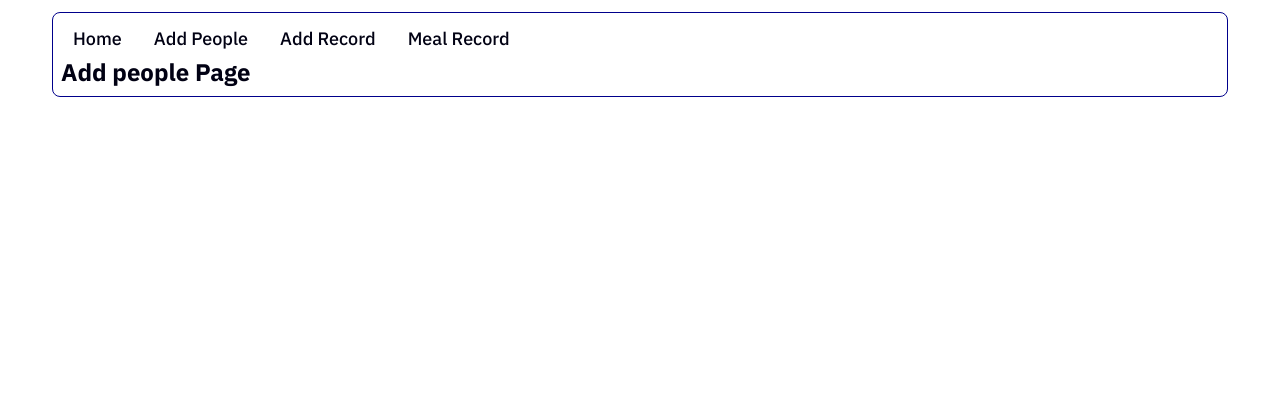
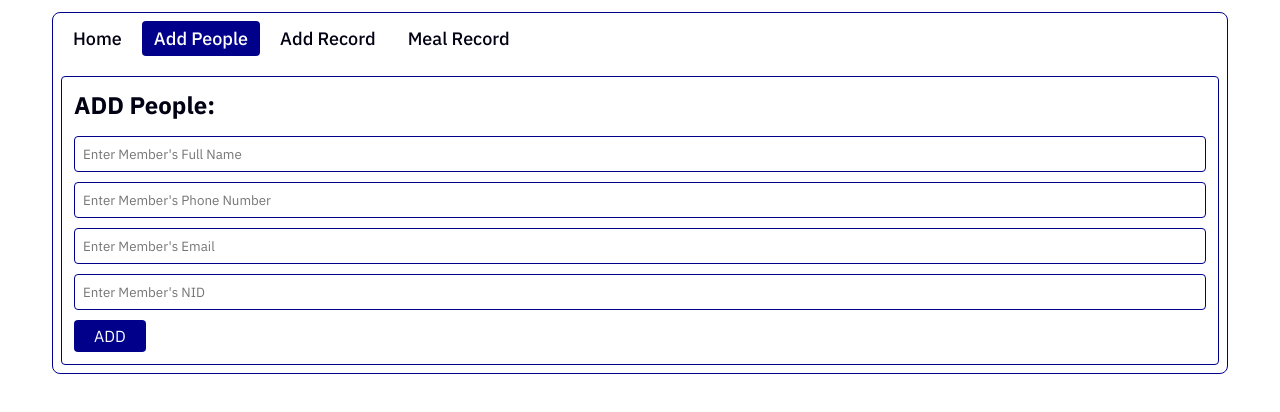
Before and after one commit to RahatSheikhLeon/cost-analysis-in-react, a React (Vite) app: page / in a window 1280 px wide. Both pictures are taken after a click on the item "Add People". Shown: the top 412 px of the page. Built offline with nearby package versions, Linux system fonts and the light colour scheme.

Commit message:
make input system

```diff
--- a/src/AddPeople.jsx
+++ b/src/AddPeople.jsx
@@ -1,7 +1,76 @@
-export function AddPeople({toggle}){
-    return(
+import { useState } from "react";
+
+export function AddPeople() {
+    const [memberInfo, setMemberInfo] = useState({
+        memberName: '',
+        memberPhone: '',
+        memberEmail: '',
+        memberNID: '',
+    });
+
+    const handleChange = (event) => {
+        const { name, value } = event.target;
+        setMemberInfo((prev) => ({ ...prev, [name]: value }));
+    };
+
+    const handleAdd = () => {
+        // Check if any field is empty
+        for (let index in memberInfo) {
+            if (!memberInfo[index]) {
+                alert(`Please enter ${key.replace("member", "")}`);
+                return;
+            }
+        }
+
+        console.log("New Member Added:", memberInfo);
+
+        // Clear input fields
+        setMemberInfo({
+            memberName: '',
+            memberPhone: '',
+            memberEmail: '',
+            memberNID: '',
+        });
+    };
+
+    return (
         <>
-        <h2>Add people Page</h2>
+            <h2>ADD People:</h2>
+            <form>
+                <input
+                    type="text"
+                    name="memberName"
+                    placeholder="Enter Member's Full Name"
+                    className="form-control"
+                    value={memberInfo.memberName}
+                    onChange={handleChange}
+                />
+                <input
+                    type="number"
+                    name="memberPhone"
+                    placeholder="Enter Member's Phone Number"
+                    className="form-control"
+                    value={memberInfo.memberPhone}
+                    onChange={handleChange}
+                />
+                <input
+                    type="email"
+                    name="memberEmail"
+                    placeholder="Enter Member's Email"
+                    className="form-control"
+                    value={memberInfo.memberEmail}
+                    onChange={handleChange}
+                />
+                <input
+                    type="number"
+                    name="memberNID"
+                    placeholder="Enter Member's NID"
+                    className="form-control"
+                    value={memberInfo.memberNID}
+                    onChange={handleChange}
+                />
+                <button type="button" onClick={handleAdd}>ADD</button>
+            </form>
         </>
-    )
+    );
 }
--- a/src/App.css
+++ b/src/App.css
@@ -4,6 +4,7 @@
   background-color: #fff;
   color: rgb(1, 1, 19);
   border-radius: 8px;
+
 }
 
 .feature-list{
@@ -22,3 +23,11 @@
   background-color: darkblue;
   color: #ffffff;
 }
+
+.form-control{
+  padding: 8px ;
+  border-radius: 4px;
+  width: 100%;
+  border: 1px solid darkblue;
+  margin-bottom: 10px;
+}
--- a/src/FeatureListItem.jsx
+++ b/src/FeatureListItem.jsx
@@ -1,14 +1,12 @@
 import { useState } from "react";
 
 export function FeatureListItem({ toggle,  setToggle }) {
-
-    const [isActive] = useState(1)
     return (
         <>
             <li className={`feature-list_item ${toggle === 1 ? 'active' : ''}`}onClick={() => setToggle(1)}>Home</li>
-            <li className="feature-list_item" onClick={() => setToggle(2)}>Add People</li>
-            <li className="feature-list_item" onClick={() => setToggle(3)}>Add Record</li>
-            <li className="feature-list_item" onClick={() => setToggle(4)}>Meal Record</li>
+            <li className={`feature-list_item ${toggle === 2 ? 'active' : ''}`} onClick={() => setToggle(2)}>Add People</li>
+            <li className={`feature-list_item ${toggle === 3 ? 'active' : ''}`} onClick={() => setToggle(3)}>Add Record</li>
+            <li className={`feature-list_item ${toggle === 4 ? 'active' : ''}`} onClick={() => setToggle(4)}>Meal Record</li>
         </>
     );
 }
--- a/src/Home.jsx
+++ b/src/Home.jsx
@@ -1,7 +1,8 @@
+import { PersonSelector } from "./PersonSelector"
 export function Home({toggle}){
     return(
         < >
-        <h2>Home  Page</h2>
+         <PersonSelector />
         </>
     )
 }
--- /dev/null
+++ b/src/PersonSelector.jsx
@@ -0,0 +1,8 @@
+import { PersonSelectorList } from "./PersonSelectorList"
+export function PersonSelector () {
+    return (
+        <select name="PersonSelector" id="PersonSelector">
+            <PersonSelectorList />
+        </select>
+    )
+}
--- /dev/null
+++ b/src/PersonSelectorList.jsx
@@ -0,0 +1,7 @@
+export function PersonSelectorList(){
+    return(
+        <>
+         <option value="test">test</option>
+        </>
+    )
+}
--- a/src/index.css
+++ b/src/index.css
@@ -7,6 +7,9 @@
   font-family: "IBM Plex Sans", serif;
 }
 
+h1, h2, h3, h4, h5, h6, p{
+  margin-bottom: 15px;
+}
 .container{
   max-width: 1200px;
   margin: 0 auto;
@@ -22,5 +25,19 @@
 }
 
 .show-content{
-  display: inline-block;
+  display:block;
+  margin-top: 20px;
+  padding: 12px;
+  border: 1px solid darkblue;
+  border-radius: 4px;
 }
+
+button{
+  padding: 6px 20px;
+  font-size: 16px;
+  background-color: darkblue;
+  border: none;
+  border-radius: 4px;
+  color: #ffffff;
+  cursor: pointer;
+}
```
